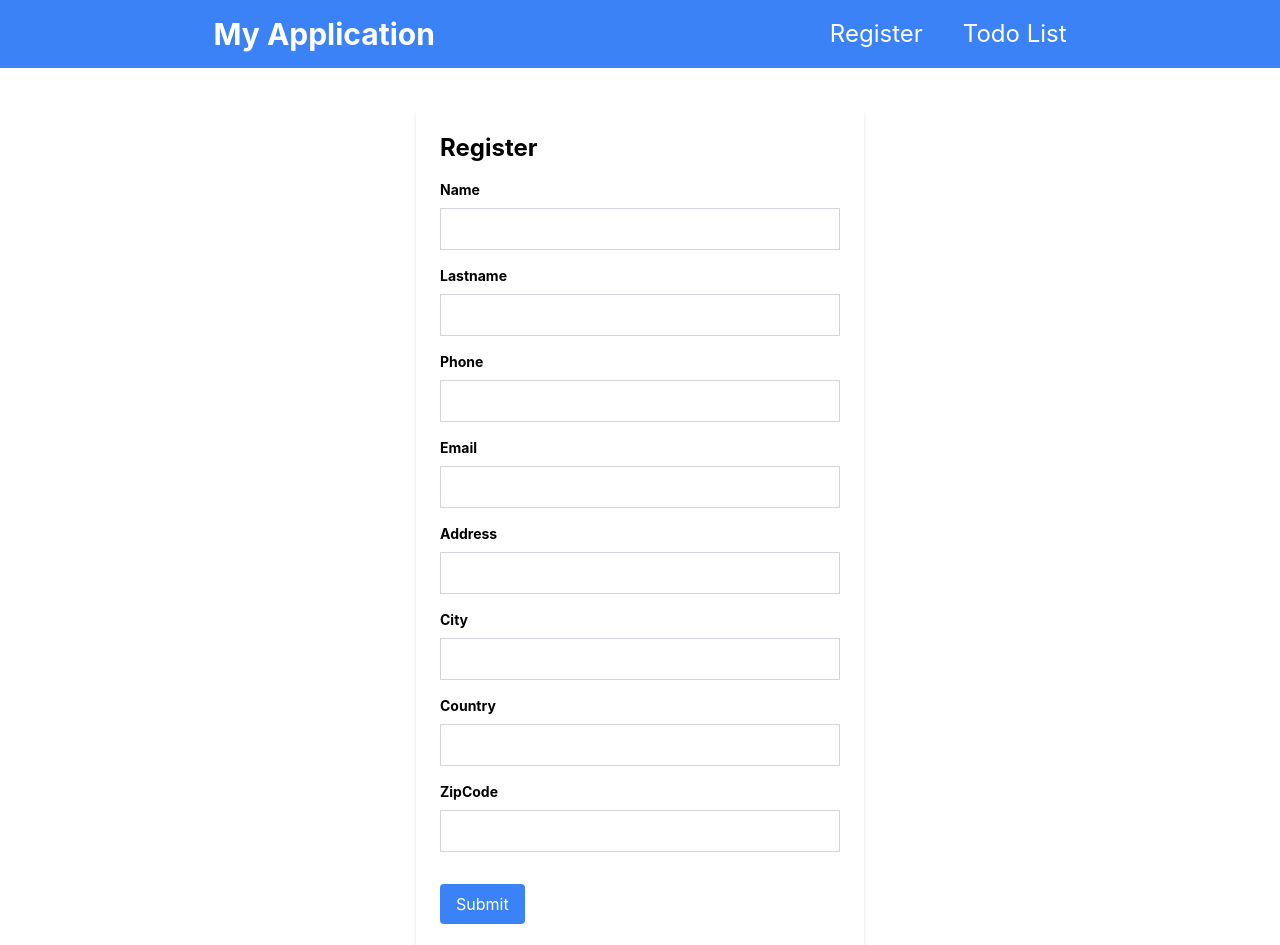
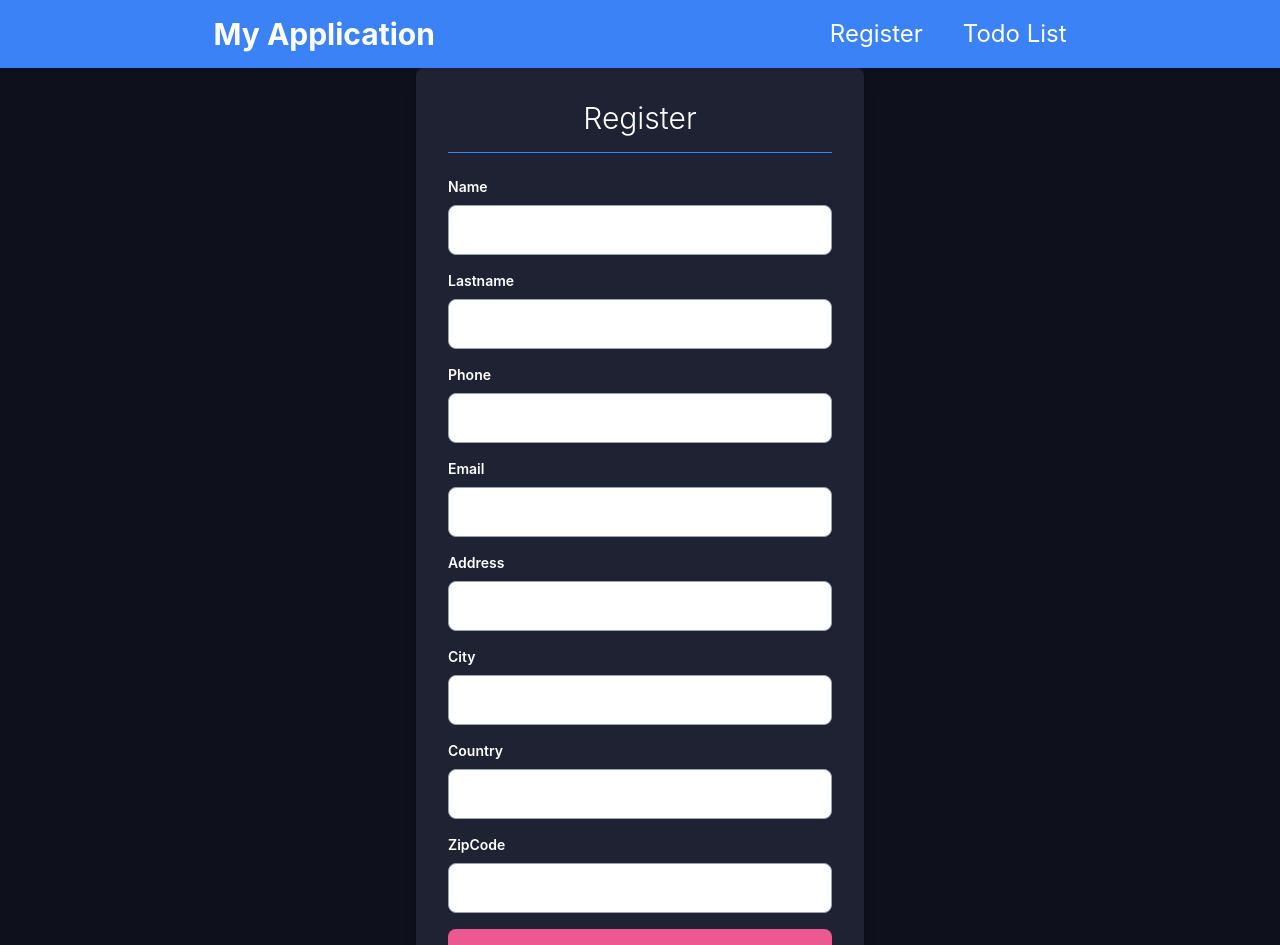
Before and after one commit to babanat/Homework_28, a React (Create React App) app: page /register in a window 1280 px wide. Shown: the top 945 px of the page. Built offline with nearby package versions, Linux system fonts and the light colour scheme.

Commit message:
first commit2

```diff
--- a/package.json
+++ b/package.json
@@ -9,6 +9,7 @@
     "@testing-library/user-event": "^13.5.0",
     "react": "^18.3.1",
     "react-dom": "^18.3.1",
+    "react-error-boundary": "^4.1.2",
     "react-hook-form": "^7.53.1",
     "react-router-dom": "^6.27.0",
     "react-scripts": "5.0.1",
--- a/src/App.js
+++ b/src/App.js
@@ -4,7 +4,7 @@ import Header from './components/Header';
 import Register from './components/Register';
 import TodoList from './components/TodoList';
 import NoteFound from "./components/NoteFound";
-import ErrorBoundary from './components/ErrorBoundary';
+import MyErrorBoundary from './components/ErrorBoundary';
 
 
 
@@ -13,13 +13,13 @@ function App() {
 
       <Router>
         <Header />
-        <ErrorBoundary>
+        <MyErrorBoundary>
           <Routes>
             <Route path="/register" element={<Register />} />
             <Route path="/todolist" element={<TodoList />} />
             <Route path="*" element={<NoteFound />} />
           </Routes>
-        </ErrorBoundary>
+        </MyErrorBoundary>
       </Router>
 
   );
--- a/src/components/Register.js
+++ b/src/components/Register.js
@@ -39,7 +39,6 @@ const schema = z.object({
       .regex(/^\d+$/, "Zip code must contain only numbers")
   });
 
-
 function Register() {
   const { register, handleSubmit, formState: { errors } } = useForm({
     resolver: zodResolver(schema),
@@ -50,22 +49,33 @@ function Register() {
   };
 
   return (
-    <div className="max-w-md mx-auto mt-10 p-6 bg-white shadow-md rounded">
-      <h2 className="text-2xl font-bold mb-4">Register</h2>
-      <form onSubmit={handleSubmit(onSubmit)}>
+    <div className="flex justify-center items-center min-h-screen bg-[#0e101c]">
+      <div className="max-w-md w-full p-8 bg-[#1f2233] text-white shadow-lg rounded-lg">
+        <h2 className="text-3xl font-light mb-6 text-center border-b border-blue-500 pb-4">Register</h2>
+        <form onSubmit={handleSubmit(onSubmit)} className="space-y-4">
           {["name", "lastname", "phone", "email", "address", "city", "country", "zipCode"].map((field) => (
-          <div key={field} className="mb-4">
-            <label className="block text-sm font-bold mb-2 capitalize">{field}</label>
+            <div key={field}>
+              <label className="block text-sm font-semibold mb-2 capitalize">{field}</label>
               <input
                 type="text"
                 {...register(field)}
-              className="border border-gray-300 p-2 w-full"
+                className="w-full border border-gray-400 rounded-lg p-3 text-black"
               />
-            {errors[field] && <p className="text-red-500 text-xs">{errors[field].message}</p>}
+              {errors[field] && (
+                <p className="text-[#bf1650] text-xs mt-1">
+                  ⚠ {errors[field].message}
+                </p>
+              )}
             </div>
           ))}
-        <button type="submit" className="bg-blue-500 text-white px-4 py-2 rounded mt-4">Submit</button>
+          <button
+            type="submit"
+            className="w-full bg-[#ec5990] hover:bg-[#bf1650] text-white py-3 rounded-lg mt-6 transition duration-200 uppercase tracking-wide"
+          >
+            Submit
+          </button>
         </form>
+      </div>
     </div>
   );
 }
```
Also changed, not shown: 1 other file (tests, documents, lock files or other folders). Lines whose indentation alone changed are shown as unchanged.
